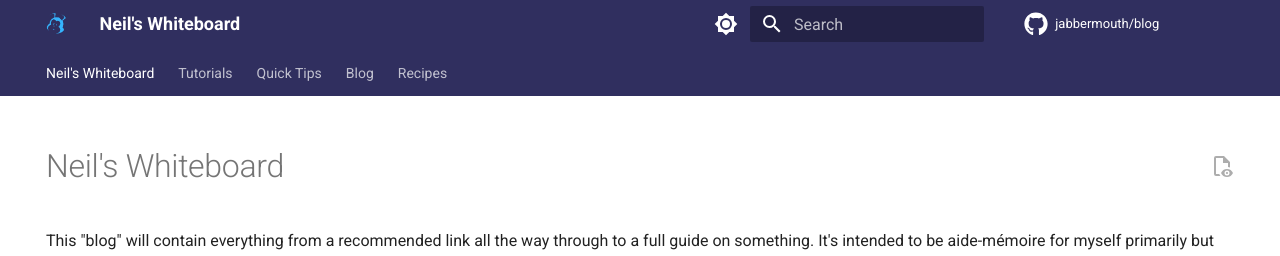
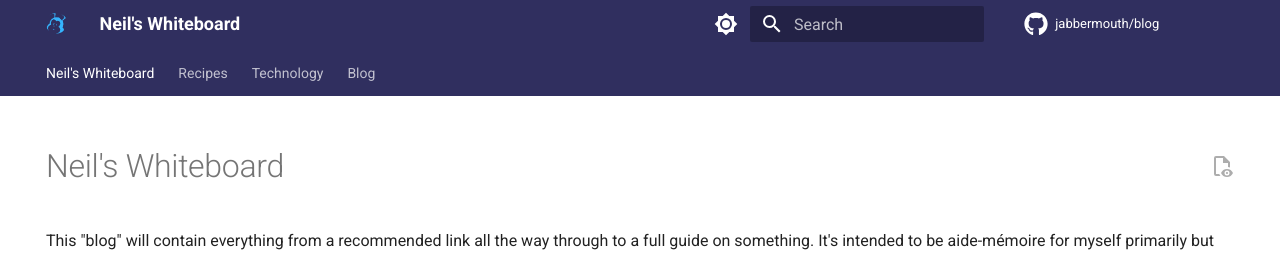
Before and after one commit to jabbermouth/blog, an MkDocs documentation site: the page built from docs/index.md, in a window 1280 px wide. Shown: the top 256 px of the page. Built offline with MkDocs 1.6.1 and Material for MkDocs 9.7.7, drawn with Linux system fonts in a browser that asks for light colours; comment, search, counter and statistics services are not loaded; part of the change alters nothing that is shown.

Commit message:
Re-enable auto-nav

```diff
--- a/mkdocs.yml
+++ b/mkdocs.yml
@@ -86,9 +86,9 @@ extra:
 extra_css:
   - css/jabbermouth.css
 
-nav:
-  - Neil's Whiteboard: index.md
-  - Tutorials: blog/category/tutorials/
-  - Quick Tips: blog/category/quick-tips/
-  - Blog: blog/
-  - Recipes: Recipes/
+# nav:
+#   - Neil's Whiteboard: index.md
+#   - Tutorials: blog/category/tutorials/
+#   - Quick Tips: blog/category/quick-tips/
+#   - Blog: blog/
+#   - Recipes: Recipes/
```
